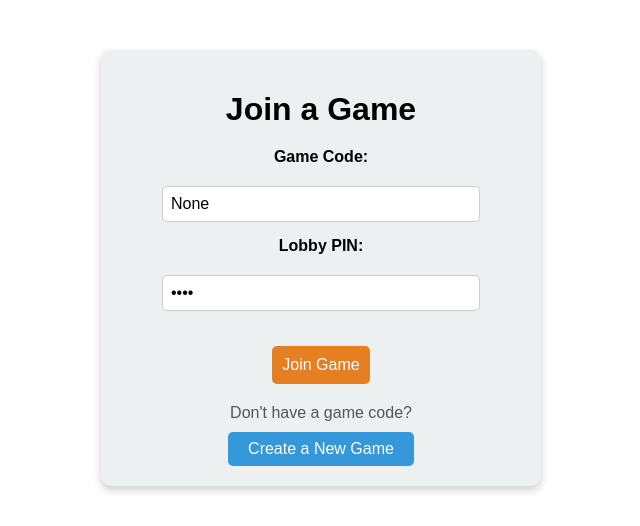
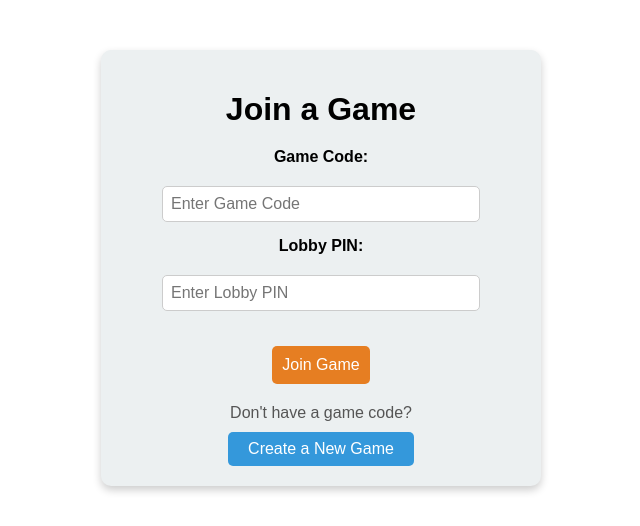
Before and after one commit to CaSc9/Leahcim-s-Casino, a Flask app: page /join in a window 1280 px wide. Shown: the top 526 px of the page, without its empty margins (319-959 px from the left). Run offline with Flask 3, Linux system fonts and the light colour scheme; a user stored in the database is signed in; parts of the project's set-up code (start-up, migrations or seed data) failed here and were passed over.

Commit message:
Finished Login and Game-Join/Creation

```diff
--- a/app/main/routes.py
+++ b/app/main/routes.py
@@ -36,6 +36,7 @@
         password = request.form['password']
         email = request.form['email']
         if User.query.filter_by(username=username).first():
+            flash('User already exists')
             return redirect(url_for('main.login'))
         else:
             new_user = User(username=username, password=password, email=email)
@@ -63,10 +64,26 @@
 def create():
     if 'user' in session:
         if request.method == 'POST':
-            pass
+            game_code = session['code']
+            session.pop('code')
+            pin = request.form['pin']
+            game_typ = request.form['game-typ']
+            settings = ';'.join([request.form['limit'], request.form['big-blind']])
+            if Game.query.filter_by(game_code=game_code).first():
+                flash('Game already exists')
+                return redirect(url_for('main.join', code=game_code))
+            else:
+                new_game = Game(game_code=game_code, game_type=game_typ, game_pin=pin, game_settings=settings)
+                db.session.add(new_game)
+                new_game.users.append(User.query.filter_by(username=session['user']).first())
+                db.session.commit()
+
+                return redirect(url_for('poker.game', game_code=game_code))
+
         else:
             game = request.args.get('game')
-            code = uuid.uuid4().hex[:25]
+            code = uuid.uuid4().hex[:24]
+            session['code'] = code
             return render_template('create-game.html', game=game, game_code=code)
     else:
         return redirect(url_for('main.login'))
@@ -80,10 +97,11 @@
             game_pin = request.form['pin']
             game_type = request.form['game-typ']
             game = Game.query.filter_by(game_code=game_code).first()
-            if game and game.pin == game_pin:
-                User.query.filter_by(username=session['user']).first().game_id = game.id
+            if game and game.game_pin == game_pin:
+                game.users.append(User.query.filter_by(username=session['user']).first())
+                db.session.commit()
                 if game_type == 'poker':
-                    return redirect(url_for('poker.game'))
+                    return redirect(url_for('poker.game', game_code=game_code))
                 # More Game Pages redirects
             else:
                 flash('Invalid game code or pin')
--- a/app/main/templates/join-game.html
+++ b/app/main/templates/join-game.html
@@ -22,10 +22,10 @@
         <h1>Join a Game</h1>
         <form method="post" action="/join">
             <label for="game-code">Game Code:</label>
-            <input type="text" name="game-code" value="{{ code }}" placeholder="Enter Game Code" required>
+            <input type="text" name="game-code" value="{% if code %} {{ code }} {% endif %}" placeholder="Enter Game Code" required>
 
             <label for="pin">Lobby PIN:</label>
-            <input type="password" name="pin" value="{{ pin }}" placeholder="Enter Lobby PIN" required>
+            <input type="password" name="pin" value="{% if pin %}{{ pin }}{% endif %}" placeholder="Enter Lobby PIN" required>
             <input type="hidden" name="game-typ" value="{{ game }}">
             <button type="submit">Join Game</button>
         </form>
--- a/app/models.py
+++ b/app/models.py
@@ -6,8 +6,10 @@
 
     id = db.Column(db.Integer(), primary_key=True)
     game_code = db.Column(db.String(24), unique=True, nullable=False)
+    game_pin = db.Column(db.String(4), nullable=False)
     game_type = db.Column(db.String(), nullable=False)
-    users = db.relationship('User', backref="games")
+    game_settings = db.Column(db.String())
+    users = db.relationship('User', backref="games", lazy="dynamic")
 
 
 class User(db.Model):
@@ -17,4 +19,5 @@
     username = db.Column(db.String(), unique=True)
     email = db.Column(db.String(), unique=True, nullable=False)
     password = db.Column(db.String(), nullable=False)
+    balance = db.Column(db.Integer(), default=1000, nullable=False)
     game_id = db.Column(db.Integer(), db.ForeignKey('games.id'))
--- a/app/poker/templates/game.html
+++ b/app/poker/templates/game.html
@@ -64,6 +64,7 @@
 
     }
     </script>
+    <scrip>console.log({{users}})</scrip>
     <script type="module" src="{{ url_for('poker.static', filename="js/handleInput.js") }}"></script>
     <script type="module" src="{{ url_for('poker.static', filename="js/objectLoading.js") }}"></script>
 </body>
```
Also changed, not shown: app/main/templates/create-game.html (+8 -6 lines), app/poker/routes.py (+16 -4 lines), migrations/versions/6cae3099aeba_.py (renamed from migrations/versions/c06e6284326d_.py, +6 -3 lines), development.db.
